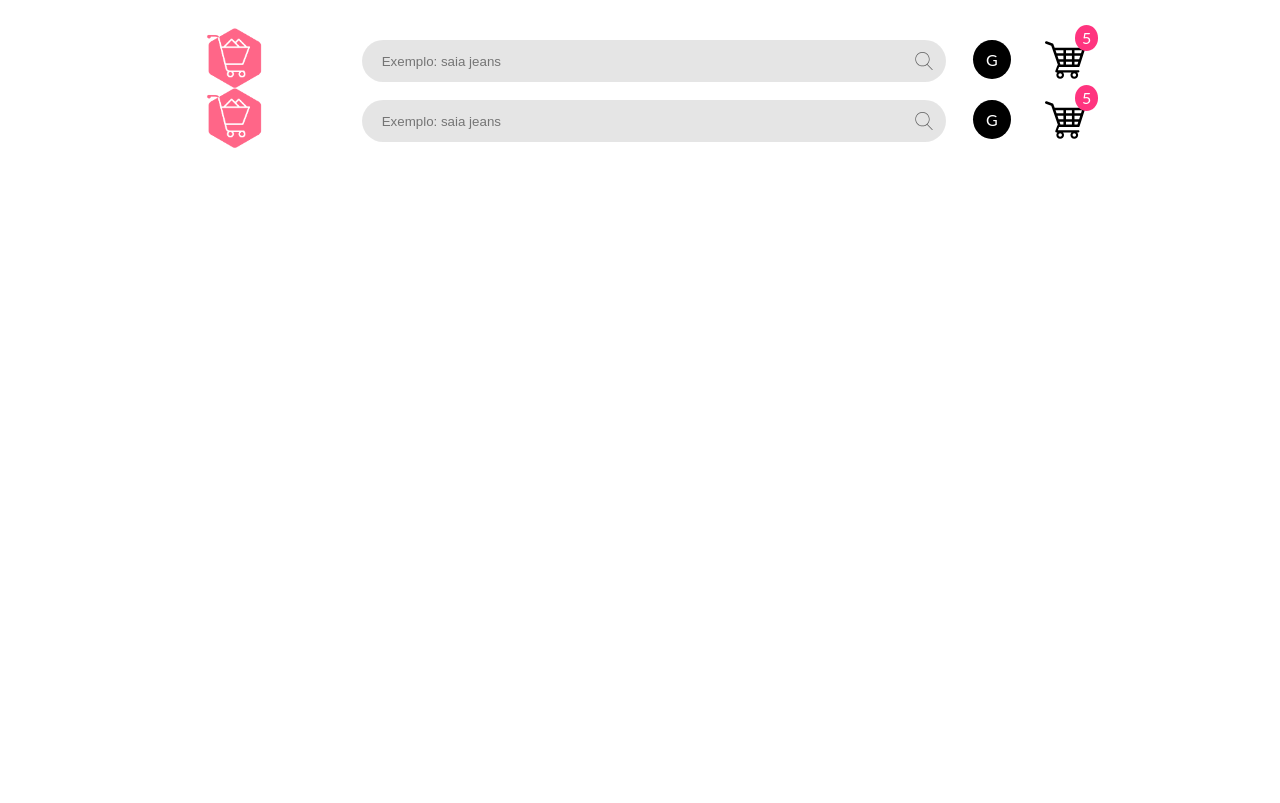
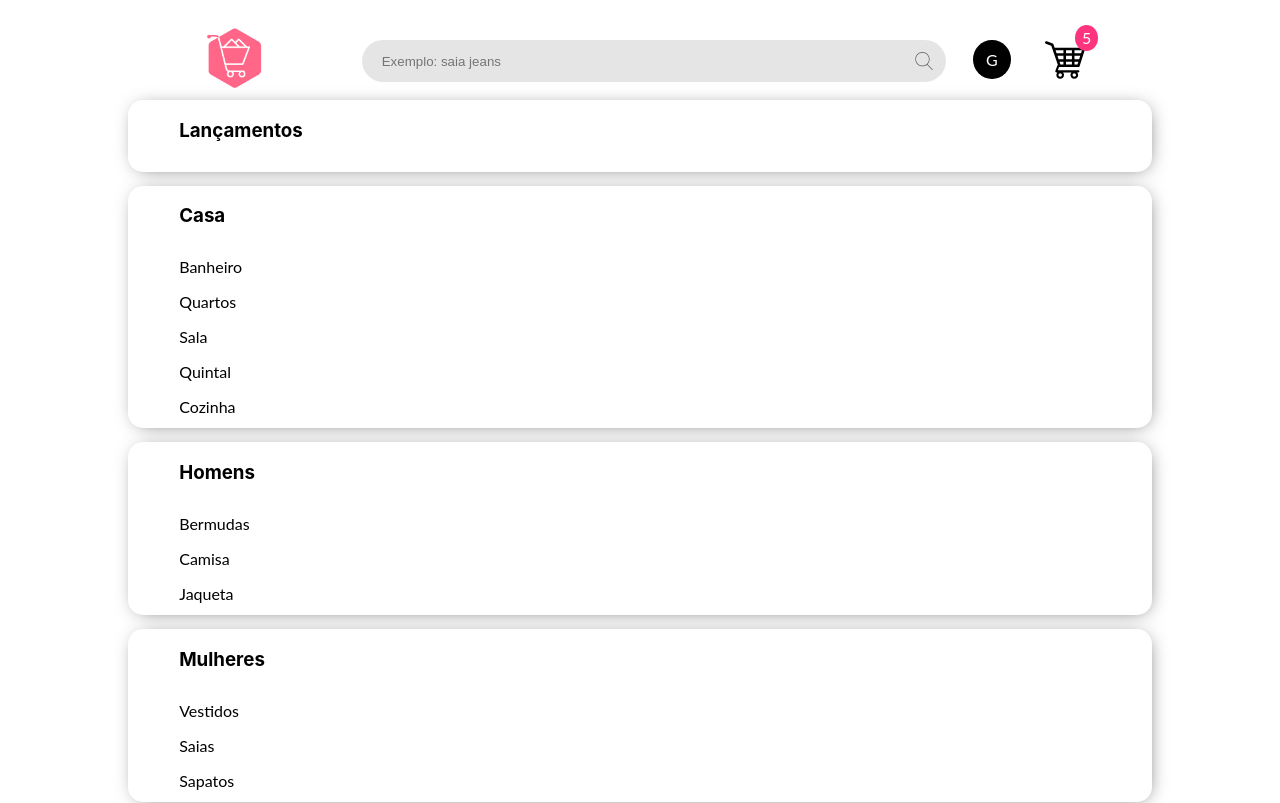
Before and after one commit to gabrr/react-app, a React (Create React App) app: page / in a window 1280 px wide. Shown: the top 803 px of the page. Built offline with nearby package versions, Linux system fonts and the light colour scheme; the HTML template or start-up script is replaced by a standard one.

Commit message:
adding list items

```diff
--- a/src/modules/mainframe.jsx
+++ b/src/modules/mainframe.jsx
@@ -1,11 +1,11 @@
 import React, { Component } from 'react';
-import Navbar from './navbar';
+import SideMenu from './sideMenu';
 
 class Mainframe extends Component {
     render() {
         return (
             <div id="mainframe">
-                <Navbar />
+                <SideMenu />
             </div>
         );
     }
```
